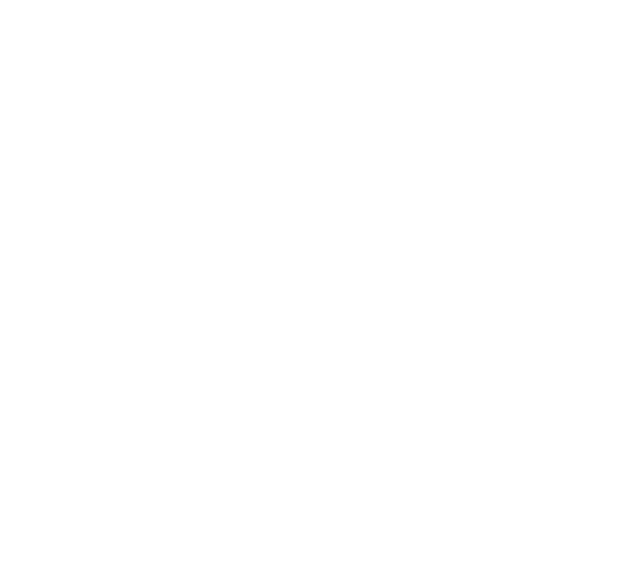
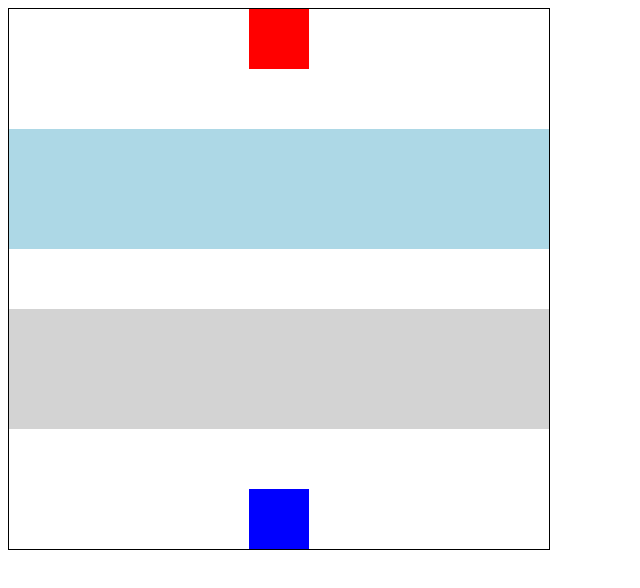
Before and after one commit to hatchdavid1/lab-videogame, a plain HTML site: page index.html in a window 1280 px wide. Shown: the whole page, without its empty margins (0-640 px from the left). Drawn offline with Linux system fonts and the light colour scheme.

Commit message:
end of the row and car path

```diff
--- a/index.html
+++ b/index.html
@@ -4,9 +4,96 @@
     <meta charset="UTF-8">
     <meta http-equiv="X-UA-Compatible" content="IE=edge">
     <meta name="viewport" content="width=device-width, initial-scale=1.0">
-    <title>Document</title>
+    <title>The Frog</title>
+    <link rel="stylesheet" href="styles/styles.css">
 </head>
 <body>
+    <div class="Matrix">
+        <div></div>
+        <div></div>
+        <div></div>
+        <div></div>
+        <div class="Ending-Row"></div>
+        <div></div>
+        <div></div>
+        <div></div>
+        <div></div>
+        <div></div>
+        <div></div>
+        <div></div>
+        <div></div>
+        <div></div>
+        <div></div>
+        <div></div>
+        <div></div>
+        <div></div>
+        <div class="Street-left"></div>
+        <div class="Street-left"></div>
+        <div class="Street-left"></div>
+        <div class="Street-left"></div>
+        <div class="Street-left"></div>
+        <div class="Street-left"></div>
+        <div class="Street-left"></div>
+        <div class="Street-left"></div>
+        <div class="Street-left"></div>
+
+        <div class="Street-right"></div>
+        <div class="Street-right"></div>
+        <div class="Street-right"></div>
+        <div class="Street-right"></div>
+        <div class="Street-right"></div>
+        <div class="Street-right"></div>
+        <div class="Street-right"></div>
+        <div class="Street-right"></div>
+        <div class="Street-right"></div>
+        <div></div>
+        <div></div>
+        <div></div>
+        <div></div>
+        <div></div>
+        <div></div>
+        <div></div>
+        <div></div>
+        <div></div>
+
+        <div class="Car-left"></div>
+        <div class="Car-left"></div>
+        <div class="Car-left"></div>
+        <div class="Car-left"></div>
+        <div class="Car-left"></div>
+        <div class="Car-left"></div>
+        <div class="Car-left"></div>
+        <div class="Car-left"></div>
+        <div class="Car-left"></div>
+
+        <div class="Car-right"></div>
+        <div class="Car-right"></div>
+        <div class="Car-right"></div>
+        <div class="Car-right"></div>
+        <div class="Car-right"></div>
+        <div class="Car-right"></div>
+        <div class="Car-right"></div>
+        <div class="Car-right"></div>
+        <div class="Car-right"></div>
+        <div></div>
+        <div></div>
+        <div></div>
+        <div></div>
+        <div></div>
+        <div></div>
+        <div></div>
+        <div></div>
+        <div></div>
+        <div></div>
+        <div></div>
+        <div></div>
+        <div></div>
+        <div class='Start-Row'></div>
+        <div></div>
+        <div></div>
+        <div></div>
+        <div></div>
+    </div>
 
 </body>
 </html>
--- a/styles/styles.css
+++ b/styles/styles.css
@@ -0,0 +1,30 @@
+.Matrix{
+    border: 1px solid black;
+    height: 540px;
+    width: 540px;
+    display: flex;
+    flex-wrap: wrap;
+}
+
+
+.Matrix div{
+    height: 60px;
+    width: 60px;
+}
+
+.Ending-Row{
+    background-color: red;
+}
+
+.Start-Row{
+    background-color: blue;
+}
+
+.Street-left, .Street-right{
+    background-color: lightblue;
+}
+
+
+.Car-left, .Car-right{
+    background-color: lightgray;
+}
```
